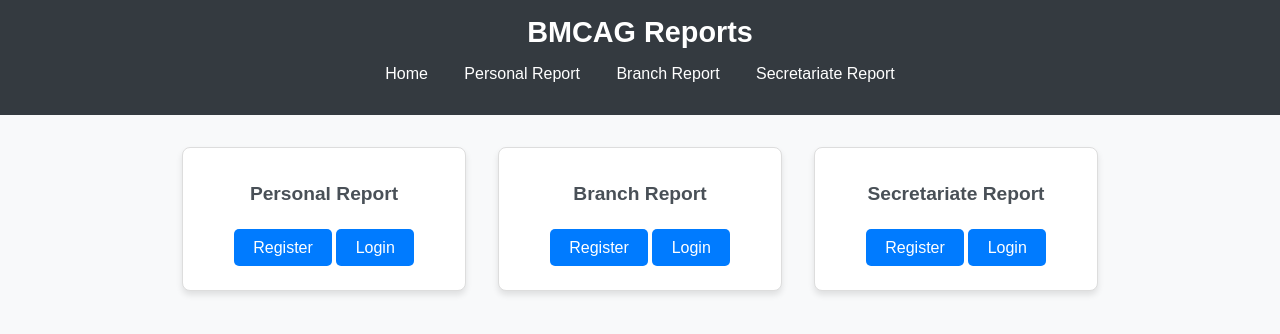
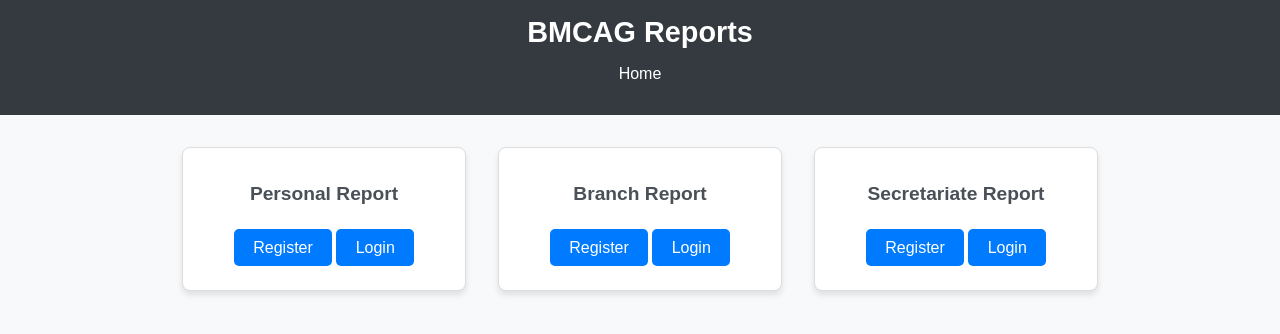
Before and after one commit to MCA-Reports/All-Reports, a Flask app: page / in a window 1280 px wide. Shown: the top 334 px of the page. Run offline with Flask 3, Linux system fonts and the light colour scheme.

```diff
--- a/static/styles.css
+++ b/static/styles.css
@@ -111,7 +111,7 @@ form label {
 form input, form button {
     width: 100%;
     margin-bottom: 1rem;
-    padding: 0.7rem;
+    padding: 1rem;
     font-size: 1rem;
     border: 1px solid #ccc;
     border-radius: 5px;
--- a/templates/base.html
+++ b/templates/base.html
@@ -11,9 +11,6 @@
         <h1>BMCAG Reports</h1>
         <nav>
             <a href="{{ url_for('home') }}">Home</a>
-            <a href="{{ url_for('P_register') }}">Personal Report</a>
-            <a href="{{ url_for('B_register') }}">Branch Report</a>
-            <a href="{{ url_for('S_register') }}">Secretariate Report</a>
         </nav>
     </header>
     <main>
```
Also changed, not shown: instance/bmcag_reports.db.
